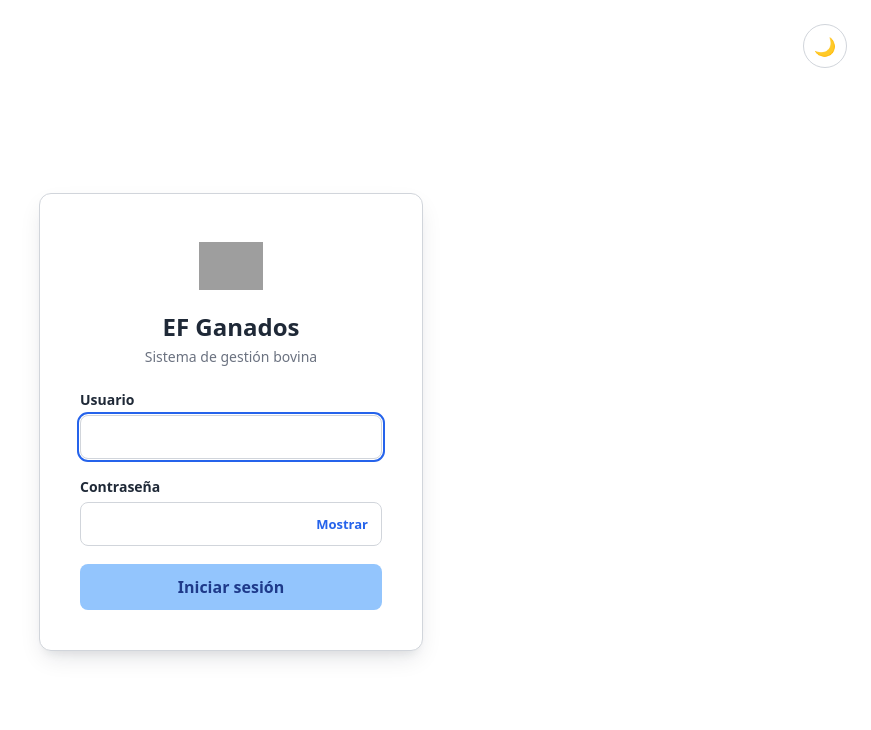
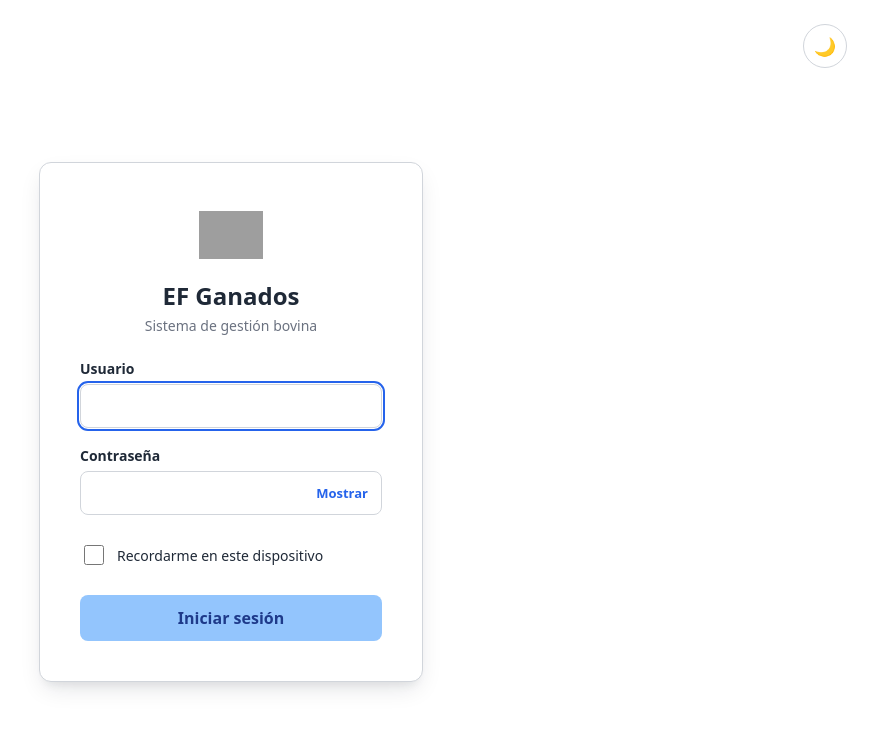
Before and after one commit to ErickGodoyB/ef-ganados-sistema, a React (Vite) app in the folder frontend/: page /login in a window 1280 px wide. Shown: the top 730 px of the page, without its empty margins (409-1280 px from the left). Built offline with nearby package versions, Linux system fonts and the light colour scheme; no server answers; grey boxes are pictures that could not be loaded.

Commit message:
Agregar listado de animales con búsqueda, filtros, orden, paginación y opciones de columnas, y script de datos de prueba

```diff
--- a/frontend/src/auth/AuthContext.jsx
+++ b/frontend/src/auth/AuthContext.jsx
@@ -1,8 +1,8 @@
 /**
  * Proveedor de autenticación: guarda la sesión actual (usuario + token) en
- * memoria y en localStorage (para no perderla al recargar la página), y
- * expone iniciarSesion/cerrarSesion a través del contexto (ver useAuth.js
- * para el hook de acceso).
+ * memoria y en localStorage o sessionStorage (según "Recordarme", ver
+ * sesionAlmacenada.js), y expone iniciarSesion/cerrarSesion a través del
+ * contexto (ver useAuth.js para el hook de acceso).
  */
 
 import { useCallback, useMemo, useState } from 'react'
@@ -21,13 +21,15 @@ export function AuthProvider({ children }) {
   /**
    * Inicia sesión contra el backend (POST /api/auth/login). Si las
    * credenciales son correctas, guarda la sesión (token, usuNombre, tipo)
-   * en memoria y en localStorage. Si falla, propaga el error para que la
-   * pantalla de login decida qué mensaje mostrar.
+   * en memoria y, según "recordarme", en localStorage (persiste entre
+   * reinicios del navegador) o en sessionStorage (se pierde al cerrar la
+   * pestaña). Si falla, propaga el error para que la pantalla de login
+   * decida qué mensaje mostrar.
    */
-  const iniciarSesion = useCallback(async (usuNombre, usuPassword) => {
+  const iniciarSesion = useCallback(async (usuNombre, usuPassword, recordarme) => {
     const datos = await iniciarSesionEnBackend(usuNombre, usuPassword)
     setSesion(datos)
-    guardarSesion(datos)
+    guardarSesion(datos, recordarme)
     return datos
   }, [])
 
--- a/frontend/src/auth/sesionAlmacenada.js
+++ b/frontend/src/auth/sesionAlmacenada.js
@@ -1,38 +1,66 @@
 /**
- * Lectura y escritura de la sesión guardada en localStorage, para que no se
- * pierda al recargar la página. La usan tanto AuthContext (fuente de verdad
- * mientras la app está abierta) como api/cliente.js (que necesita leer el
- * token para las peticiones protegidas sin depender de React).
+ * Lectura y escritura de la sesión guardada en el navegador. Según la
+ * casilla "Recordarme en este dispositivo" de Login.jsx, se guarda en
+ * localStorage (sobrevive a cerrar la pestaña o el navegador) o en
+ * sessionStorage (se pierde al cerrarlos). La usan tanto AuthContext
+ * (fuente de verdad mientras la app está abierta) como api/cliente.js (que
+ * necesita leer el token para las peticiones protegidas sin depender de
+ * React). La contraseña nunca se guarda acá: "sesion" es solo lo que
+ * devuelve el backend en el login ({ token, usuNombre, tipo }).
  */
 
 const CLAVE_SESION = 'ef-ganados.sesion'
 
 /**
  * Devuelve la sesión guardada ({ token, usuNombre, tipo }) o null si no hay
- * ninguna, o si lo guardado no es un JSON válido.
+ * ninguna, o si lo guardado no es un JSON válido. Busca primero en
+ * sessionStorage (sesión sin "Recordarme", de esta pestaña) y, si no hay
+ * nada ahí, en localStorage (sesión con "Recordarme", de una vez anterior).
  */
 export function obtenerSesionGuardada() {
   try {
-    const bruto = localStorage.getItem(CLAVE_SESION)
-    return bruto ? JSON.parse(bruto) : null
+    const deEstaSesion = sessionStorage.getItem(CLAVE_SESION)
+    if (deEstaSesion) {
+      return JSON.parse(deEstaSesion)
+    }
+  } catch {
+    // Sin sessionStorage disponible: se sigue probando en localStorage.
+  }
+
+  try {
+    const persistida = localStorage.getItem(CLAVE_SESION)
+    return persistida ? JSON.parse(persistida) : null
   } catch {
     return null
   }
 }
 
-/** Guarda la sesión actual en localStorage. */
-export function guardarSesion(sesion) {
+/**
+ * Guarda la sesión actual. Con "recordarme" va a localStorage; si no, a
+ * sessionStorage. Si el almacenamiento elegido falla (ej. navegación
+ * privada muy restrictiva), la app sigue funcionando con la sesión en
+ * memoria durante esta pestaña, solo que no se recuerda.
+ */
+export function guardarSesion(sesion, recordarme) {
+  const almacenamiento = recordarme ? localStorage : sessionStorage
   try {
-    localStorage.setItem(CLAVE_SESION, JSON.stringify(sesion))
+    almacenamiento.setItem(CLAVE_SESION, JSON.stringify(sesion))
   } catch {
-    // Sin localStorage disponible (ej. navegación privada muy restrictiva):
-    // la sesión sigue funcionando en memoria durante esta pestaña, solo que
-    // no sobrevive a un recargado de página.
+    // Ver el comentario de arriba: no es un error fatal.
   }
 }
 
-/** Elimina la sesión guardada (cierre de sesión, o token inválido/expirado). */
+/**
+ * Elimina la sesión guardada en los dos almacenamientos (cierre de sesión,
+ * o token inválido/expirado). Borra de ambos sin importar con qué opción
+ * se había guardado, para no dejar una copia vieja dando vueltas.
+ */
 export function borrarSesionGuardada() {
+  try {
+    sessionStorage.removeItem(CLAVE_SESION)
+  } catch {
+    // Ver comentario de guardarSesion.
+  }
   try {
     localStorage.removeItem(CLAVE_SESION)
   } catch {
--- a/frontend/src/paginas/Login.css
+++ b/frontend/src/paginas/Login.css
@@ -168,6 +168,28 @@
   outline-offset: 1px;
 }
 
+.campo-recordarme {
+  display: flex;
+  align-items: center;
+  gap: 10px;
+  min-height: 44px;
+  font-size: 14px;
+  color: var(--texto);
+  cursor: pointer;
+}
+
+.campo-recordarme input {
+  width: 20px;
+  height: 20px;
+  flex-shrink: 0;
+  cursor: pointer;
+}
+
+.campo-recordarme input:focus-visible {
+  outline: 2px solid var(--color-foco);
+  outline-offset: 2px;
+}
+
 .login-error {
   margin: 0;
   padding: 10px 12px;
--- a/frontend/src/paginas/Login.jsx
+++ b/frontend/src/paginas/Login.jsx
@@ -2,7 +2,10 @@
  * Pantalla de login. Valida los campos antes de llamar al backend, maneja
  * el foco por teclado (foco inicial en "Usuario", Enter en "Usuario" pasa
  * el foco a "Contraseña", Enter en "Contraseña" envía el formulario) y
- * traduce los errores del backend a mensajes en español.
+ * traduce los errores del backend a mensajes en español. La casilla
+ * "Recordarme" decide si la sesión se guarda en localStorage (persiste
+ * entre reinicios del navegador) o en sessionStorage (se pierde al cerrar
+ * la pestaña); ver sesionAlmacenada.js.
  */
 
 import { useEffect, useRef, useState } from 'react'
@@ -20,6 +23,7 @@ export default function Login() {
   const [usuario, setUsuario] = useState('')
   const [password, setPassword] = useState('')
   const [mostrarPassword, setMostrarPassword] = useState(false)
+  const [recordarme, setRecordarme] = useState(false)
   const [enviando, setEnviando] = useState(false)
   const [error, setError] = useState('')
   const [campoConError, setCampoConError] = useState(null) // 'usuario' | 'password' | null
@@ -70,7 +74,7 @@ export default function Login() {
 
     setEnviando(true)
     try {
-      await iniciarSesion(usuario.trim(), password)
+      await iniciarSesion(usuario.trim(), password, recordarme)
       navigate('/', { replace: true })
     } catch (err) {
       if (err instanceof ErrorHttp && err.estado === 401) {
@@ -147,6 +151,17 @@ export default function Login() {
             </div>
           </div>
 
+          <label className="campo-recordarme" htmlFor="recordarme">
+            <input
+              id="recordarme"
+              type="checkbox"
+              checked={recordarme}
+              onChange={(evento) => setRecordarme(evento.target.checked)}
+              disabled={enviando}
+            />
+            Recordarme en este dispositivo
+          </label>
+
           {error && (
             <p className="login-error" role="alert">
               {error}
```
Also changed, not shown: 1 other file (tests, documents, lock files or other folders).
